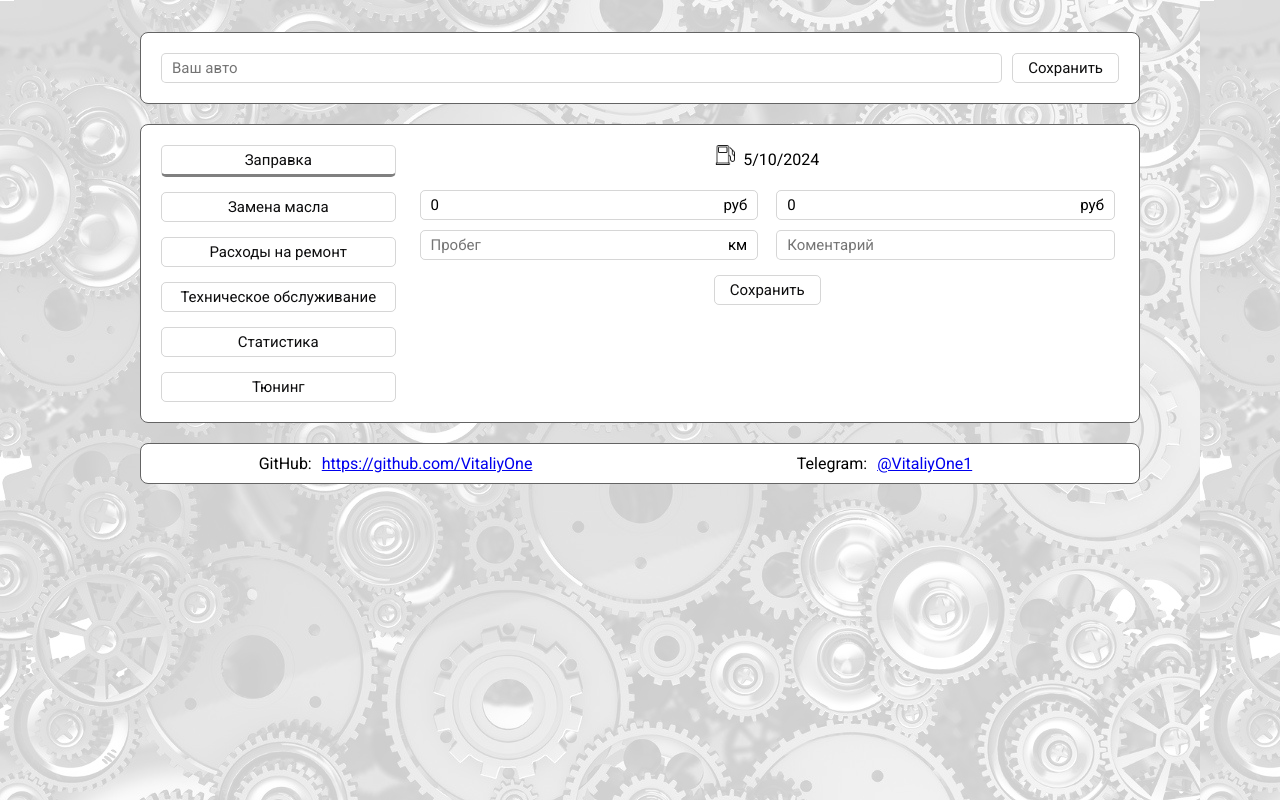
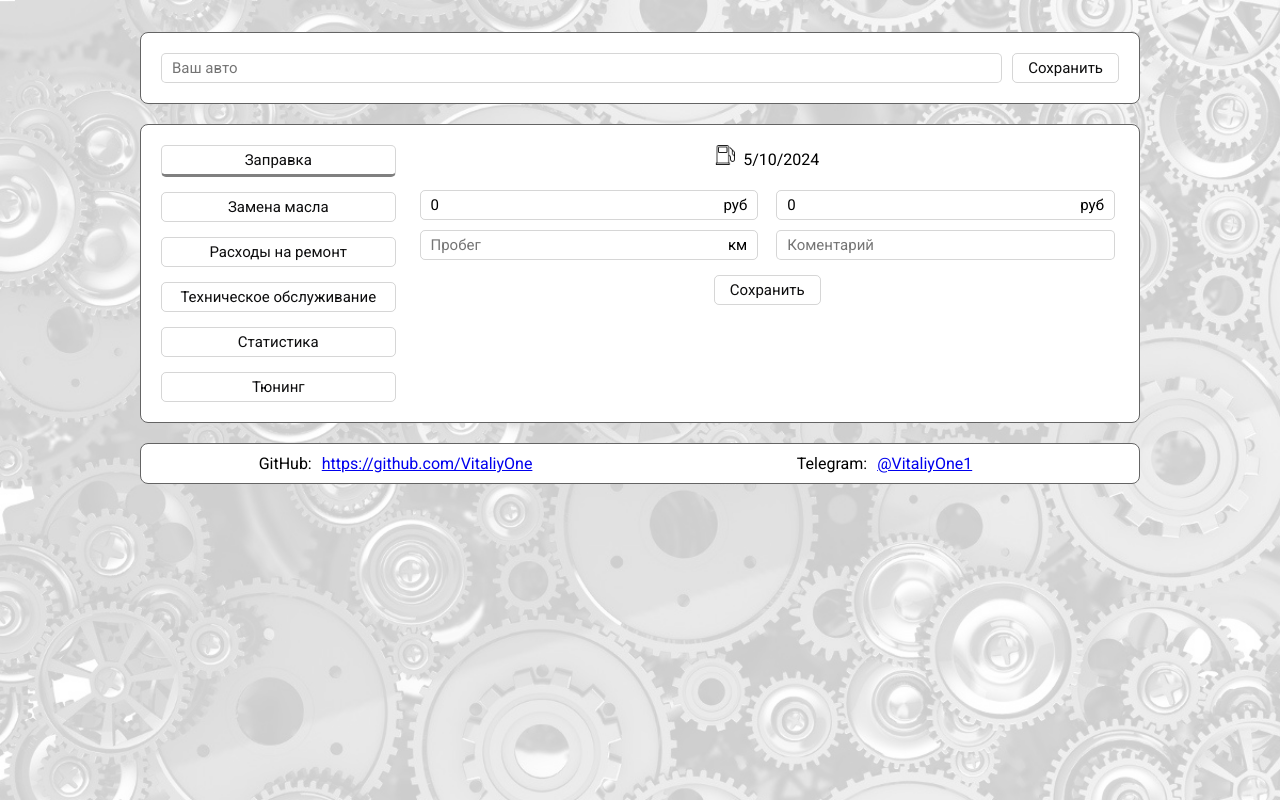
Before and after one commit to VitaliyOne/car-maintenance, a React (Vite) app: page / in a window 1280 px wide. Built offline with nearby package versions, Linux system fonts and the light colour scheme.

Commit message:
Optimized the background image format

```diff
--- a/src/index.css
+++ b/src/index.css
@@ -16,5 +16,6 @@
 
 body {
   background-color: rgba(181, 181, 181, 0.2);
-  background: url('/background.png');
+  background: url('/background.webp');
+  background-size: 100% auto;
 }
```
Also changed, not shown: public/background.png (deleted), public/background.webp (added).
